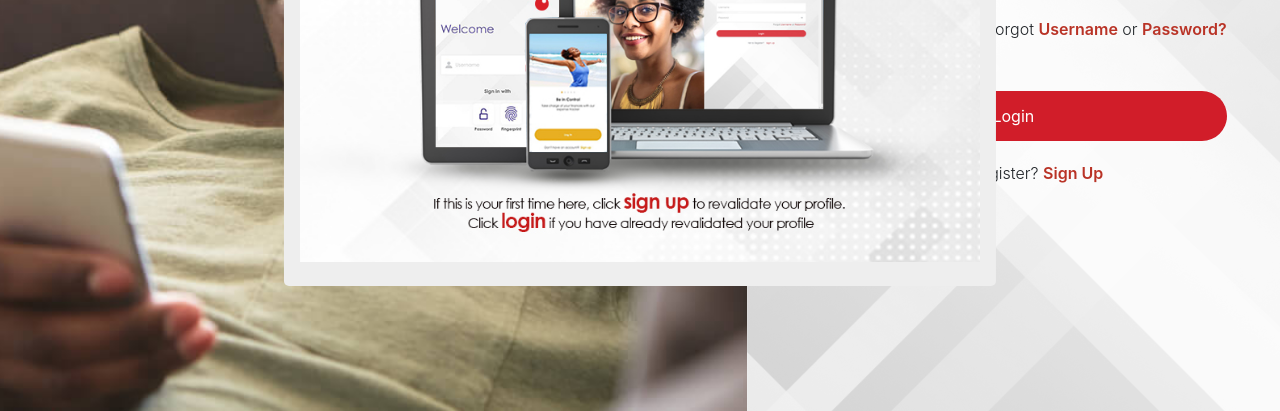
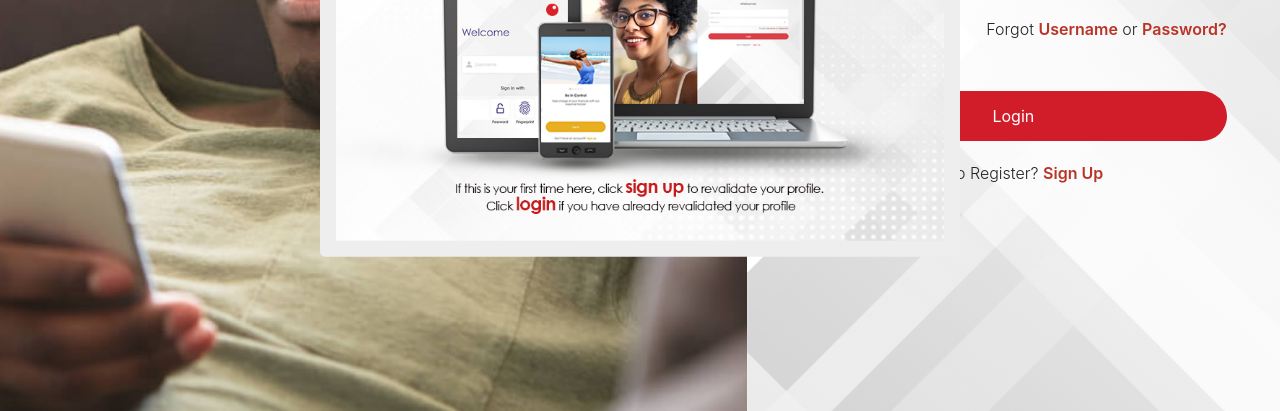
Before and after one commit to victorAnumudu/sterling-Bank, a plain HTML site: page innerPages/sterlingIB/sterlingIB.html in a window 1280 px wide. Shown: the part 389-800 px from the top of the page. Drawn offline with nearby package versions, Linux system fonts and the light colour scheme.

Commit message:
Adjusted the popUp card to 50% of screen size

```diff
--- a/css/coperate.css
+++ b/css/coperate.css
@@ -26,7 +26,7 @@ box-sizing: border-box;
     left: 50%;
     transform: translate(-50%, -50%);
     width: 40%;
-    min-width: 250px;
+    min-width: 300px;
     max-width: 450px;
     border-radius: 5px;
     background-color:rgba(255, 255, 255, 0.9);
--- a/css/sterlingIB.css
+++ b/css/sterlingIB.css
@@ -15,7 +15,8 @@
     z-index: 1;
     background-color: rgb(238, 238, 238);
     border-radius: 5px;
-    height: 550px;
+    width: 50%;
+    height: auto
 }
 .closePopUp{
     color: #AD161F;
@@ -29,7 +30,8 @@
 .imagePopUp{
     clear: both;
     display: block;
-    height: 90%;
+    width: 100%;
+    height: auto;
 }
 /* END OF POP UP DISPLAY */
 
```
